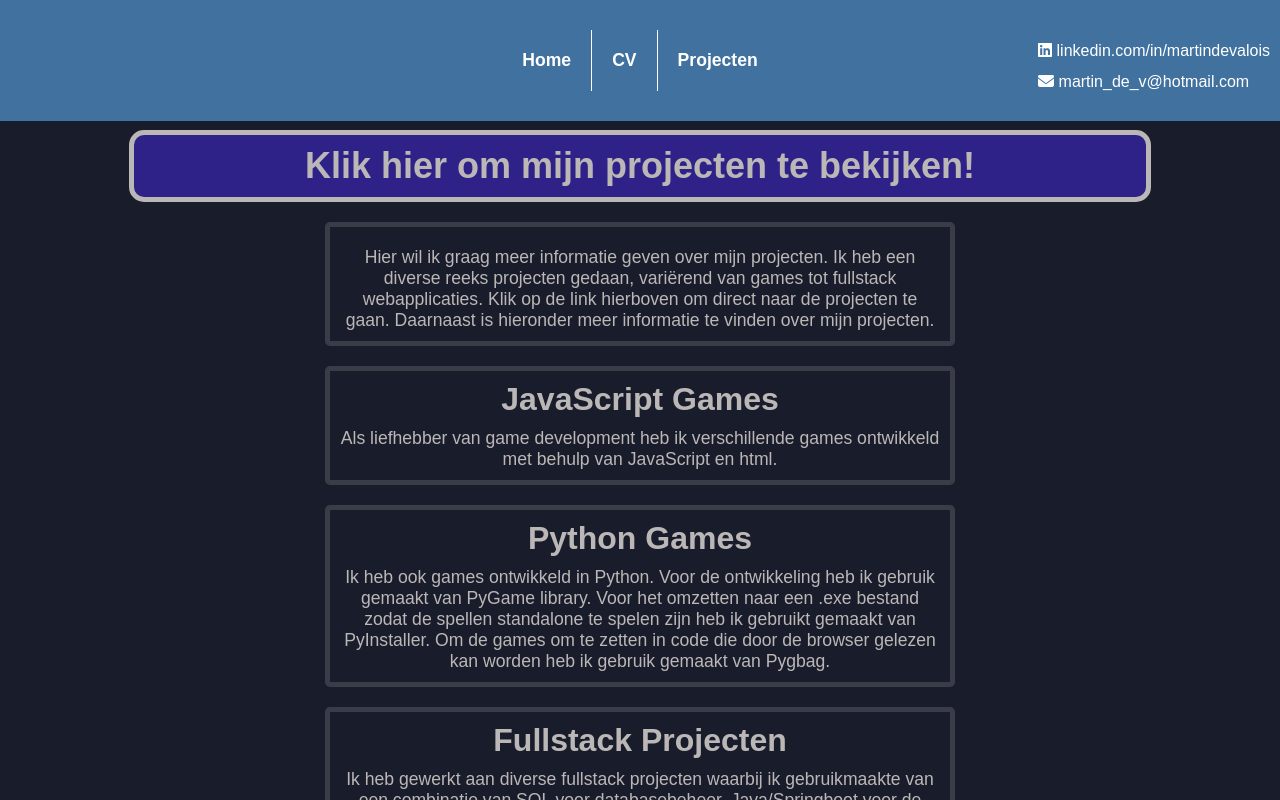
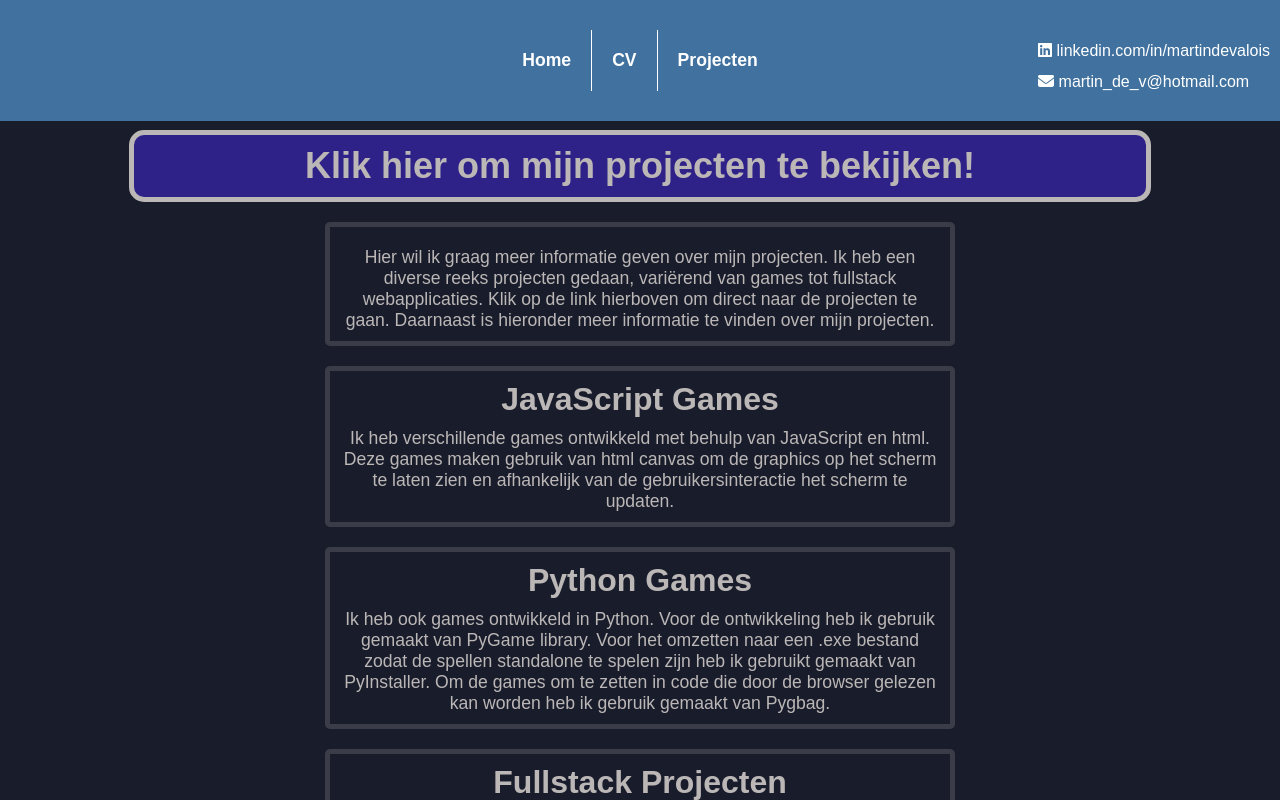
Before and after one commit to MartinDeV1991/martindev, a React (Create React App) app: page /projects in a window 1280 px wide. Shown: the top 800 px of the page. Built offline with nearby package versions, Linux system fonts and the light colour scheme.

Commit message:
Text amendments

```diff
--- a/src/Pages/Projects.jsx
+++ b/src/Pages/Projects.jsx
@@ -13,7 +13,7 @@ const Projects = () => {
     `;
 
     const jsGames = `
-    Als liefhebber van game development heb ik verschillende games ontwikkeld met behulp van JavaScript en html.
+    Ik heb verschillende games ontwikkeld met behulp van JavaScript en html. Deze games maken gebruik van html canvas om de graphics op het scherm te laten zien en afhankelijk van de gebruikersinteractie het scherm te updaten.
     `;
 
     const pythonGames = `
```
